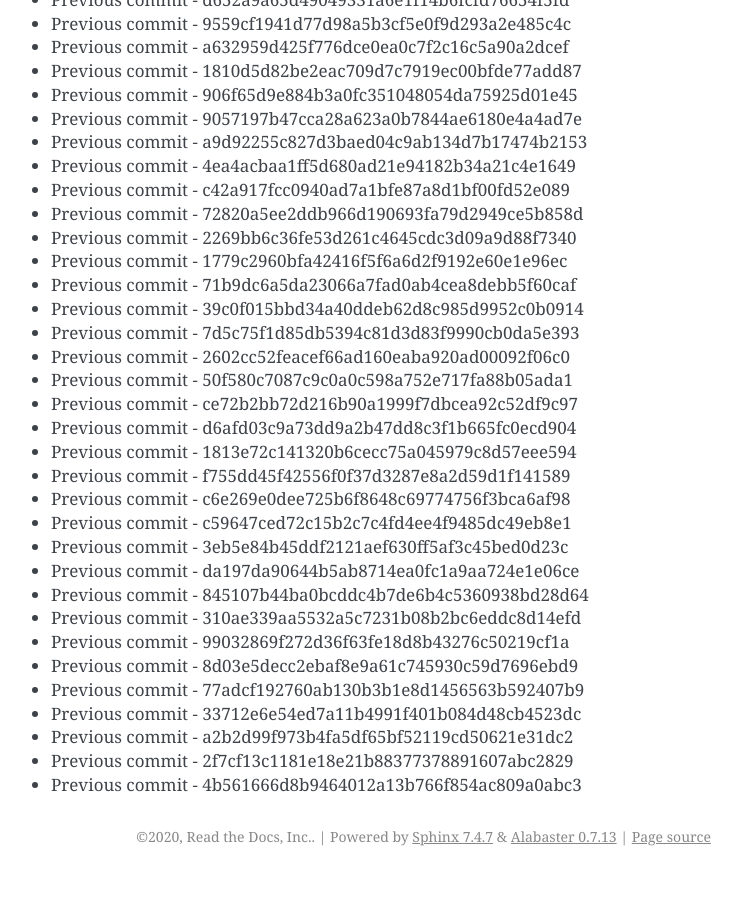
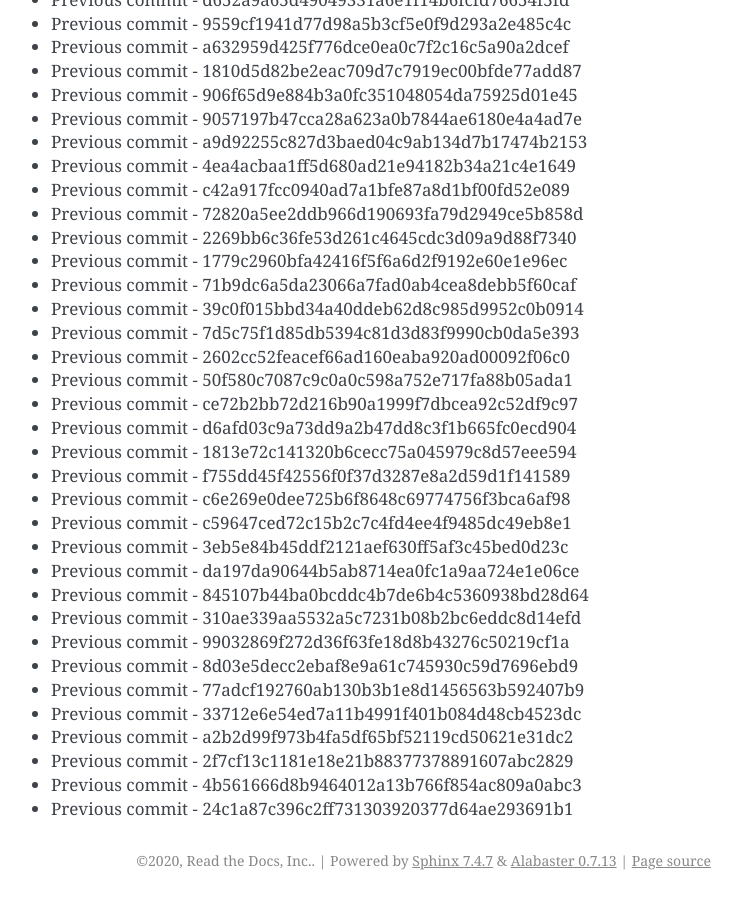
Before and after one commit to readthedocs/rtd-git-stresstest, a Sphinx documentation site: the page built from docs/updates.rst, in a window 1280 px wide and 900 px high, scrolled down 35899 px. Shown: the whole window, without its empty margins (399-1141 px from the left). Built offline with Sphinx 7.4.7, drawn with Linux system fonts in a browser that asks for light colours; before the commit the page ends 36775 px from its top, so only the background shows below that.

Commit message:
Generating commit from previous: 24c1a87c396c2ff731303920377d64ae293691b1

```diff
--- a/docs/updates.rst
+++ b/docs/updates.rst
@@ -1540,3 +1540,4 @@ It can be tested for any performance characteristics.
 * Previous commit - a2b2d99f973b4fa5df65bf52119cd50621e31dc2
 * Previous commit - 2f7cf13c1181e18e21b88377378891607abc2829
 * Previous commit - 4b561666d8b9464012a13b766f854ac809a0abc3
+* Previous commit - 24c1a87c396c2ff731303920377d64ae293691b1
```
